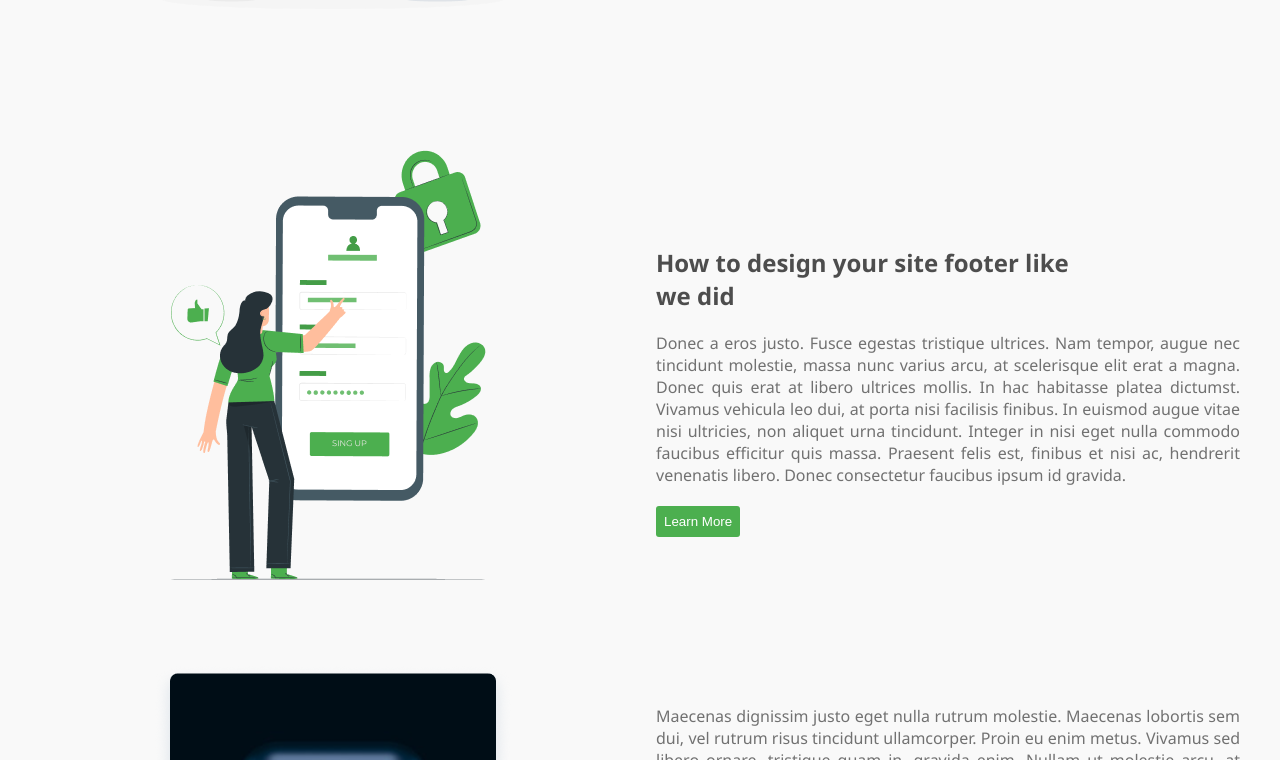
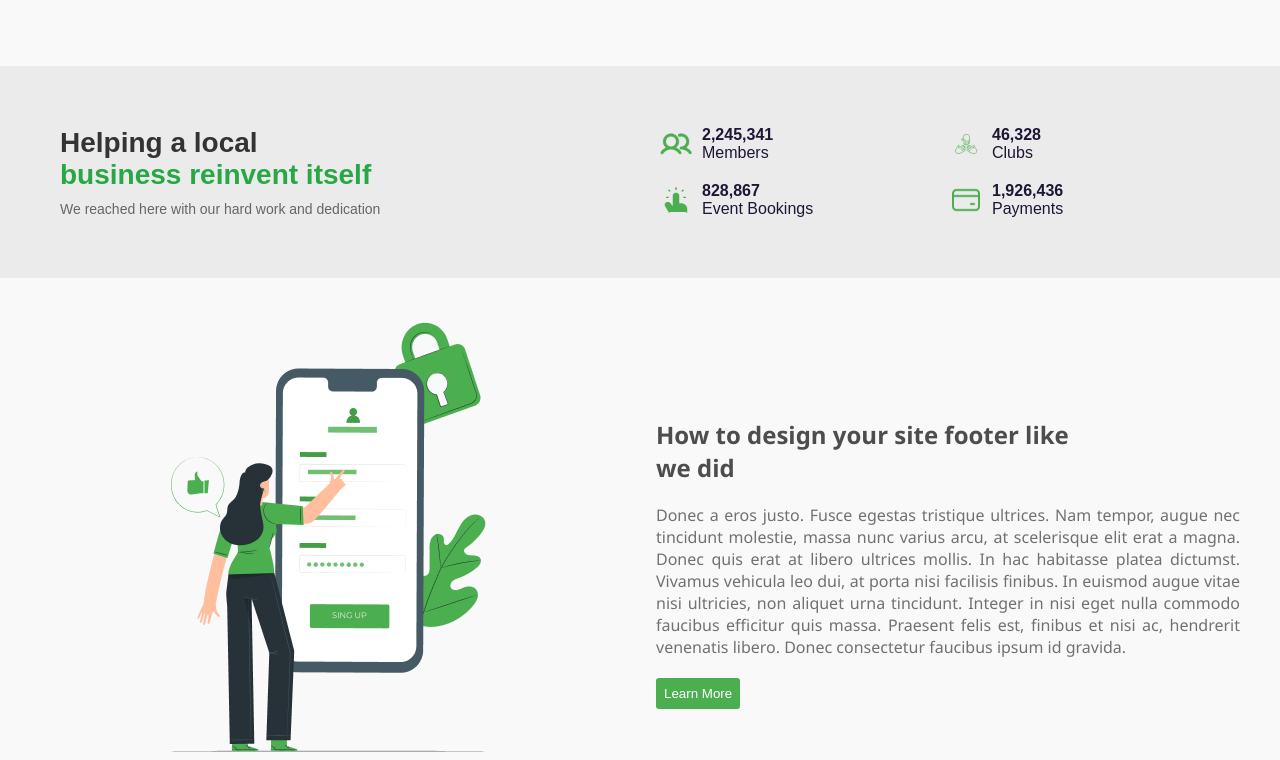
Before and after one commit to DuduMProg/Nexcent-LP, a plain HTML site: page Nexcente-Landing-Page/src/index.html in a window 1280 px wide. Shown: the part 1493-2253 px from the top of the page. Drawn offline with Linux system fonts and the light colour scheme.

Commit message:
Add files via upload

```diff
--- a/Nexcente-Landing-Page/src/index.html
+++ b/Nexcente-Landing-Page/src/index.html
@@ -39,16 +39,15 @@
                 <img src="assets/images/image-hero.png" alt="Man using tablet with computer next to him">
             </div>
 
+
         </section>
     </main>
-    <!-- <div class="reticencias">
-        <img src="assets/images/3-points.png" alt="">
-    </div> -->
     <div class="dots">
         <span class="dot active"></span>
         <span class="dot"></span>
         <span class="dot"></span>
-      </div>
+    </div>
+
     <div class="act-3">
         <section class="center">
             <h1><b> Our Clients</b></h1>
@@ -94,6 +93,50 @@
     </section>
 
     <!-- fazer outra parte aqui -->
+
+
+        <section class="stats-section">
+            <div class="text-content">
+              <h2>
+                Helping a local<br>
+                <span class="highlight">business reinvent itself</span>
+              </h2>
+              <p>We reached here with our hard work and dedication</p>
+            </div>
+
+            <div class="stats-grid">
+              <div class="stat-box">
+                <img src="assets/images/pplIcon.png" alt="Members Icon" class="icon" />
+                <div>
+                  <strong>2,245,341</strong><br>
+                  <span>Members</span>
+                </div>
+              </div>
+              <div class="stat-box">
+                <img src="assets/images/handIcon.png" alt="Clubs Icon" class="icon" />
+                <div>
+                  <strong>46,328</strong><br>
+                  <span>Clubs</span>
+                </div>
+              </div>
+              <div class="stat-box">
+                <img src="assets/images/fingerIcon.png" alt="Event Bookings Icon" class="icon" />
+                <div>
+                  <strong>828,867</strong><br>
+                  <span>Event Bookings</span>
+                </div>
+              </div>
+              <div class="stat-box">
+                <img src="assets/images/cartaoIcon.png" alt="Payments Icon" class="icon" />
+                <div>
+                  <strong>1,926,436</strong><br>
+                  <span>Payments</span>
+                </div>
+              </div>
+            </div>
+          </section>
+
+
 
     <section class="sec-4">
         <div class="img-4">
@@ -144,10 +187,10 @@
         </div>
     </section>
 
-    <section class="sec-6.1">
-        <h1>Pellentesque suscipit fringilla libero eu.</h1>
+    <section class="sec-6-1">
+        <h1>Pellentesque suscipit <br> fringilla libero eu.</h1>
         <div class="center-6">
-            <button>Get a Demo -></button>
+            <button><span>Get a Demo -></span></button>
         </div>
     </section>
 
--- a/Nexcente-Landing-Page/src/style.css
+++ b/Nexcente-Landing-Page/src/style.css
@@ -104,8 +104,9 @@ button span{
   display: flex;
   justify-content: center;
   align-items: center;
-  margin: 30px 0;
+  padding-bottom: 20px;
   gap: 10px;
+  background-color: rgb(235, 235, 235);
 }
 
 .dot {
@@ -212,6 +213,60 @@ section .sec-4{
   align-items: center;
   gap: 8px;
   cursor: pointer;
+}
+
+
+
+
+.stats-section {
+  display: flex;
+  justify-content: space-between;
+  align-items: center;
+  padding: 60px;
+  background-color: rgb(235, 235, 235);
+  font-family: sans-serif;
+  gap: 40px;
+  flex-wrap: wrap;
+}
+
+.text-content {
+  flex: 1;
+  min-width: 300px;
+}
+
+.text-content h2 {
+  font-size: 28px;
+  color: #333;
+  margin-bottom: 10px;
+}
+
+.text-content .highlight {
+  color: #28a745;
+  font-weight: bold;
+}
+
+.text-content p {
+  color: #666;
+  font-size: 14px;
+}
+
+.stats-grid {
+  display: grid;
+  grid-template-columns: repeat(2, minmax(150px, 1fr));
+  gap: 20px;
+  flex: 1;
+  min-width: 300px;
+}
+
+.stat-box {
+  display: flex;
+  align-items: center;
+  gap: 10px;
+}
+
+.stat-box .icon {
+  width: 32px;
+  height: 32px;
 }
 
 
@@ -389,11 +444,18 @@ section .sec-4{
 
 
 
-.sec-6-1 h1{
-  padding-top: 80px;
+.sec-6-1 {
   display: flex;
+  flex-direction: column;
   align-items: center;
   justify-content: center;
+  padding-top: 40px;
+  padding-bottom: 40px;
+  text-align: center;
+  gap: 20px;
+}
+.sec-6-1 h1{
+  font-size: 70px;
 }
 
 .center-6 button{
```
Also changed, not shown: Nexcente-Landing-Page/src/assets/images/Logo (6).png, Nexcente-Landing-Page/src/assets/images/cartaoIcon.png (added), Nexcente-Landing-Page/src/assets/images/fingerIcon.png (added), Nexcente-Landing-Page/src/assets/images/handIcon.png (added), Nexcente-Landing-Page/src/assets/images/pplIcon.png (added).
